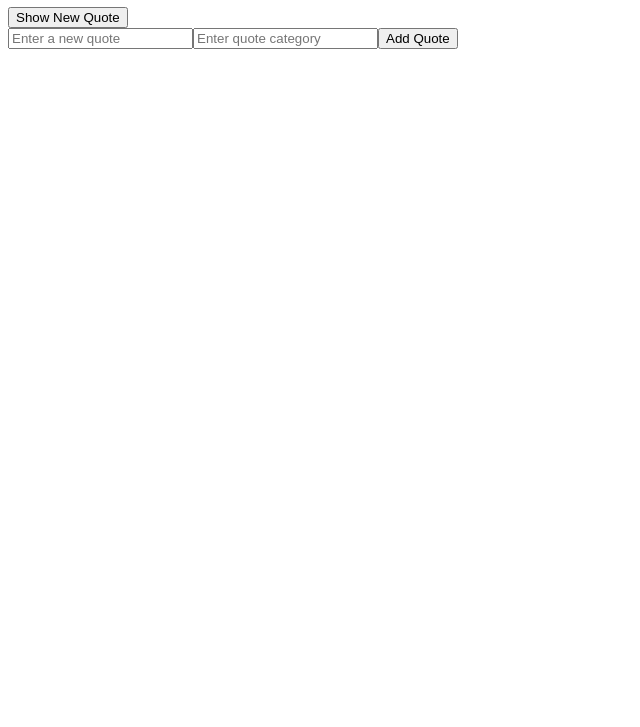
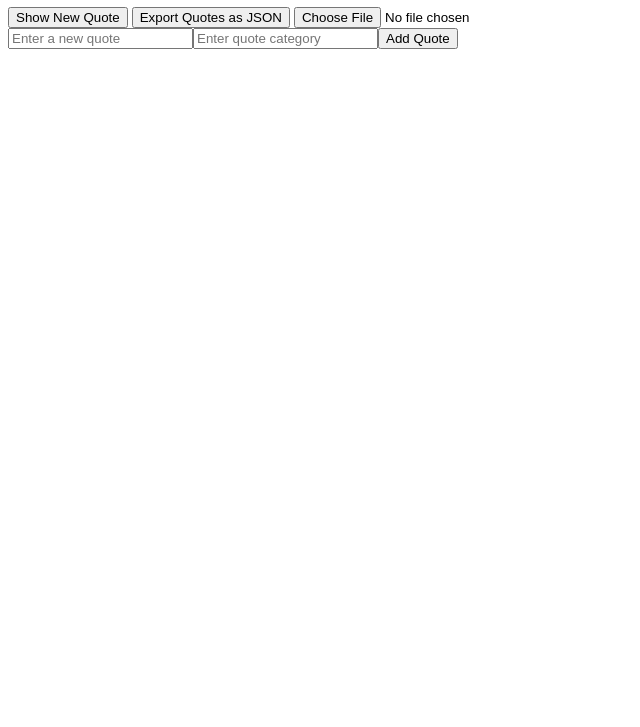
Before and after one commit to Zakaria-ElAlami/alx_fe_javascript, a plain HTML site: page dom-manipulation/index.html in a window 1280 px wide. Shown: the part 73-800 px from the top of the page, without its empty margins (0-640 px from the left). Drawn offline with Linux system fonts and the light colour scheme.

Commit message:
Update index.html

```diff
--- a/dom-manipulation/index.html
+++ b/dom-manipulation/index.html
@@ -7,8 +7,22 @@
 </head>
 <body>
   <h1>Dynamic Quote Generator</h1>
+
+  <!-- Quote display section -->
   <div id="quoteDisplay"></div>
+
+  <!-- Button to show a new quote -->
   <button id="newQuote">Show New Quote</button>
+
+  <!-- Form elements for adding a new quote will be created dynamically by JavaScript -->
+
+  <!-- Button to export quotes as JSON -->
+  <button id="exportQuotes">Export Quotes as JSON</button>
+
+  <!-- Input for importing quotes from a JSON file -->
+  <input type="file" id="importFile" accept=".json" onchange="importFromJsonFile(event)" />
+
+  <!-- JavaScript file -->
   <script src="script.js"></script>
 </body>
 </html>
```
Lines whose indentation alone changed are shown as unchanged.
